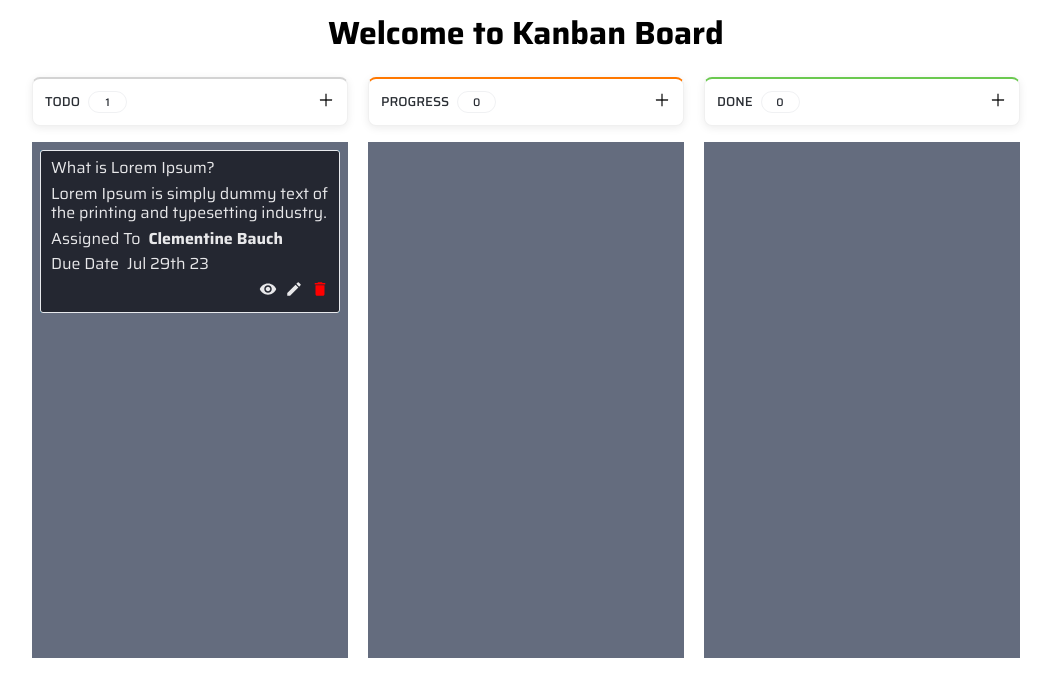
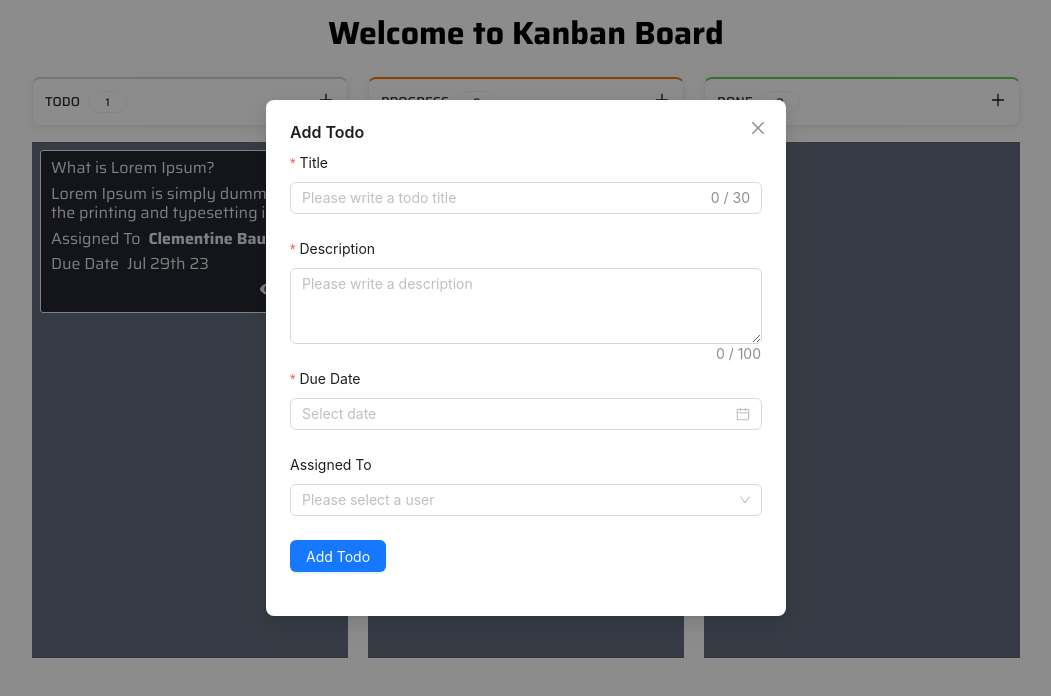
Before and after one commit to sagorpaul142/kanban_board, a React (Vite) app: page / in a window 1280 px wide. Both pictures are taken after a click on the icon 440 px from the left and 100 px from the top of the page. Shown: the top 696 px of the page, without its empty margins (114-1165 px from the left). Built offline with nearby package versions, Linux system fonts and the light colour scheme.

Commit message:
todo add and edit modal design complete

```diff
--- a/src/components/Header/Header.jsx
+++ b/src/components/Header/Header.jsx
@@ -1,9 +1,13 @@
 import {Card} from "antd";
 import {AiOutlinePlus} from "react-icons/ai";
 import "./static/Header.css"
+import {useState} from "react";
+import AddEditTodoModal from "../Modals/AddEditTodoModal.jsx";
 
 function Header({title, color, status, numberOfTodo = 0}) {
+    const [openModal, setOpenModal] = useState(false)
     return (
+        <>
             <Card
                 className={"header"}
                 style={{borderTopColor: color}}
@@ -16,9 +20,12 @@ function Header({title, color, status, numberOfTodo = 0}) {
                     <AiOutlinePlus
                         size={18}
                         className={'cursor-pointer'}
+                        onClick={() => setOpenModal(true)}
                     />
                 </div>
             </Card>
+            <AddEditTodoModal openModal={openModal} setOpenModal={setOpenModal}/>
+        </>
     );
 }
 
--- /dev/null
+++ b/src/components/Modals/AddEditTodoModal.jsx
@@ -0,0 +1,101 @@
+import React from 'react';
+import {Button, DatePicker, Form, Input, Modal, Select} from "antd";
+import TextArea from "antd/es/input/TextArea.js";
+import {users} from "../../utils/users.js";
+
+function AddEditTodoModal({openModal, setOpenModal}) {
+    const handleCancel = () => {
+        setOpenModal(false)
+    }
+    const onFinish = (values) => {
+        console.log(values)
+    }
+    return (
+        <Modal
+            title={`Add Todo`}
+            open={openModal}
+            destroyOnClose={true}
+
+            footer={null}
+            onCancel={handleCancel}
+        >
+            <Form
+                name={"AddTodoForm"}
+                onFinish={onFinish}
+                layout={"vertical"}
+                scrollToFirstError={true}
+                autoComplete={"off"}
+            >
+                <Form.Item
+                    label={"Title"}
+                    name={"title"}
+                    rules={[
+                        {
+                            required: true,
+                            message: "Please input a title!"
+                        },
+                        {
+                            min: 3,
+                            message: "title should be at least 3 characters long"
+                        }
+                    ]}
+                >
+                    <Input placeholder={"Please write a todo title"} showCount maxLength={30}/>
+
+                </Form.Item>
+
+                <Form.Item
+                    label={"Description"}
+                    name={"description"}
+                    rules={[
+                        {
+                            required: true,
+                            message: "Please input a description!"
+                        },
+                        {
+                            min: 8,
+                            message: "Description should be at least 8 characters long"
+                        }
+                    ]}
+                >
+                    <TextArea rows={3} placeholder={"Please write a description "} showCount maxLength={100}/>
+                </Form.Item>
+
+                <Form.Item
+                    label={"Due Date"}
+                    name={"due_date"}
+                    rules={[
+                        {
+                            required: true,
+                            message: "Please select a date!"
+                        },
+                    ]}
+                >
+                    <DatePicker style={{width: '100%'}}/>
+
+                </Form.Item>
+
+                <Form.Item
+                    label={'Assigned To'}
+                    name={'assigned_to'}
+                >
+                    <Select
+                        allowClear
+                        options={users}
+                        showSearch
+                        placeholder={'Please select a user'}
+                    />
+                </Form.Item>
+
+
+                <Form.Item>
+                    <Button type={"primary"} htmlType={"submit"}>
+                        Add Todo
+                    </Button>
+                </Form.Item>
+            </Form>
+        </Modal>
+    );
+}
+
+export default AddEditTodoModal;
```
Lines whose indentation alone changed are shown as unchanged.
